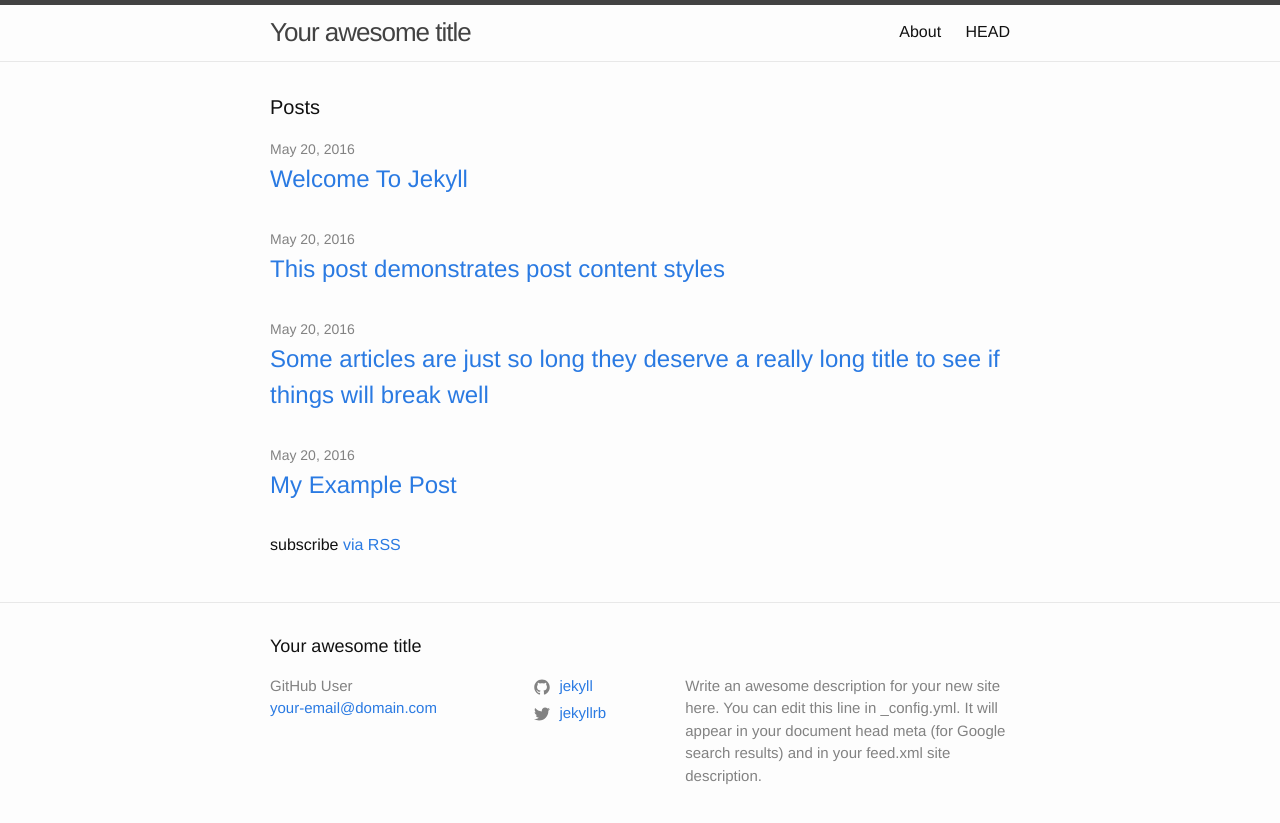
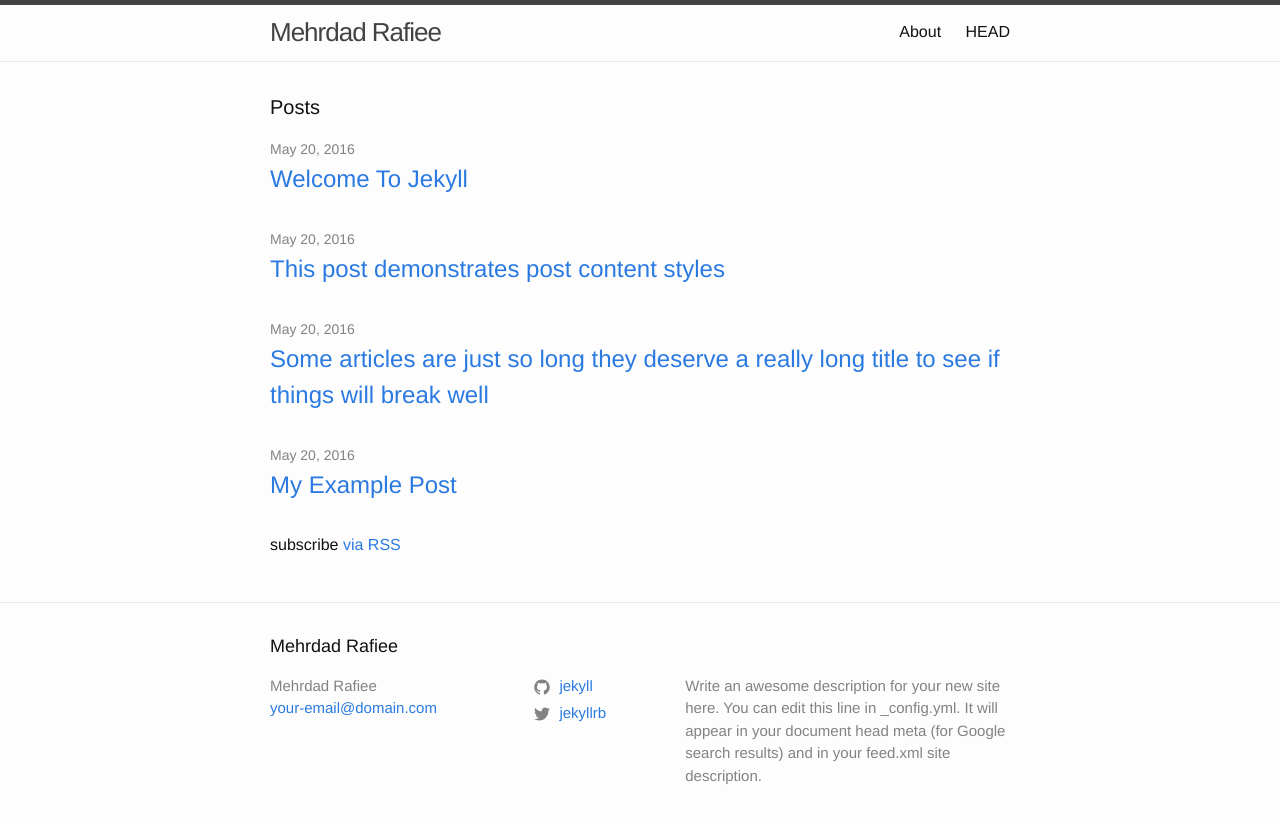
Before and after one commit to mehrdadrafiee/mehrdadrafiee.github.io, a Jekyll site: the page built from index.md, in a window 1280 px wide. Shown: the top 823 px of the page. Built offline with Jekyll 4.4.1, drawn with Linux system fonts in a browser that asks for light colours.

Commit message:
changes title

```diff
--- a/_config.yml
+++ b/_config.yml
@@ -1,5 +1,5 @@
-title: Your awesome title
-author: GitHub User
+title: Mehrdad Rafiee
+author: Mehrdad Rafiee
 email: your-email@domain.com
 description: > # this means to ignore newlines until "baseurl:"
   Write an awesome description for your new site here. You can edit this
```
